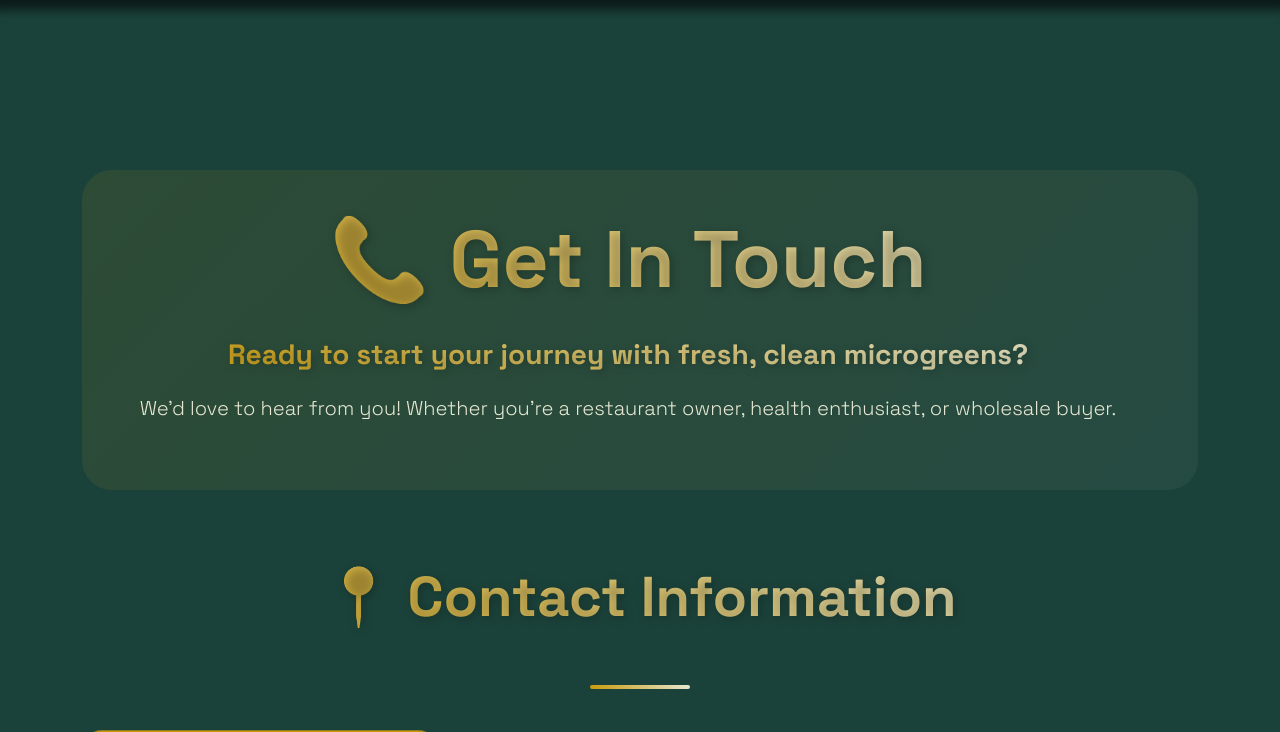
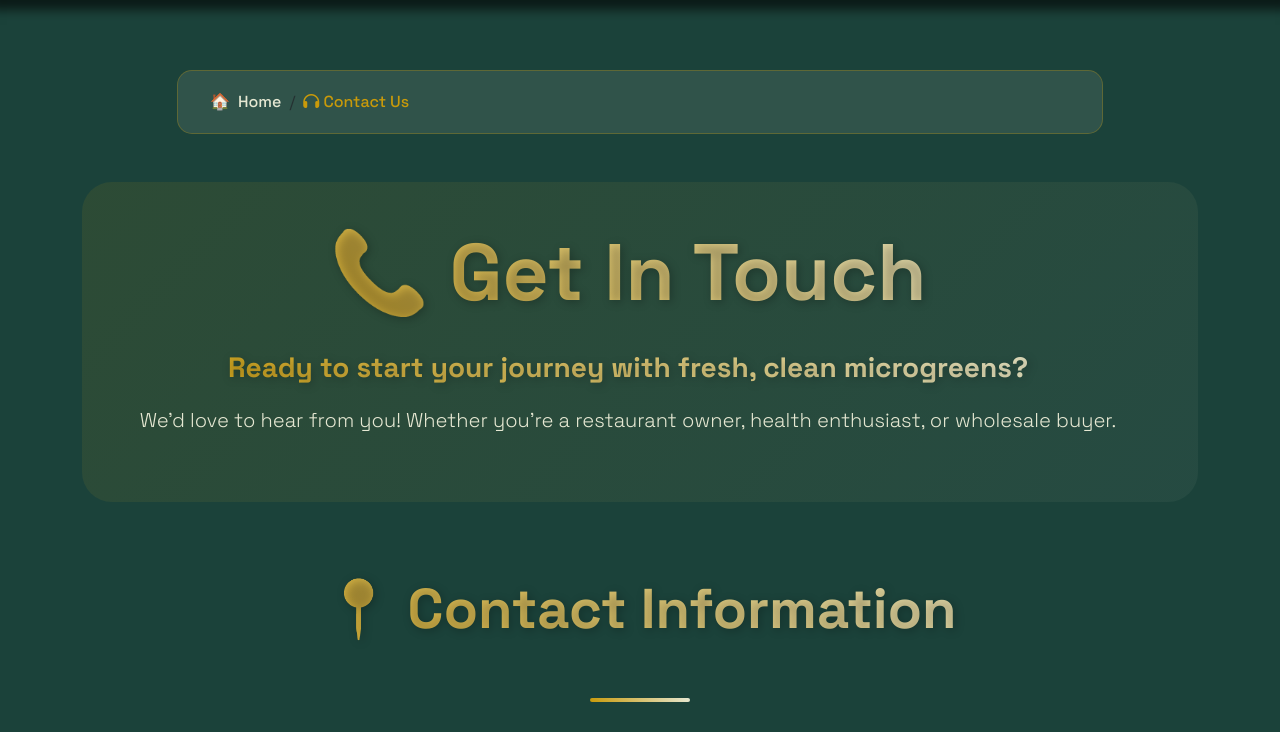
Before and after one commit to sanloop-akshay/SanloopMicroGreens, a Django app: template templates/main/contact.htm in a window 1280 px wide. Shown: the part 196-928 px from the top of the page. Run offline with Django 4.2, Linux system fonts and the light colour scheme; the template is opened without the code that fills it, so the values that code supplies are empty.

Commit message:
Added Breadcrumb for mostly finished pages

```diff
--- a/APP/views.py
+++ b/APP/views.py
@@ -25,7 +25,7 @@ def categories(request):
 def productCategory(request,productCategory):
     if Product.objects.filter(category=productCategory):
         productCategoryData = Product.objects.filter(category=productCategory)
-        return render(request,"main/products.htm",{'productCategoryData':productCategoryData})
+        return render(request,"main/products.htm",{'productCategoryData':productCategoryData,'productCategory':productCategory})
     else:
         return redirect("categories")
 
--- a/templates/main/contact.htm
+++ b/templates/main/contact.htm
@@ -5,7 +5,30 @@ Contact Us | SL Micro Greens
 
 {% block content %}
 {% include "utils/navbar.htm" %}
-<div class="container" style="margin-top: 170px;">
+<div class="container" style="margin-top: 70px;">
+            <div class="row justify-content-center mb-5">
+        <div class="col-lg-11 col-xl-10">
+            <nav aria-label="breadcrumb">
+                <ol class="breadcrumb d-flex align-items-center"
+                    style="background: rgba(230, 232, 211, 0.1); padding: 1.2rem 2rem;
+                           border-radius: 15px; border: 1px solid rgba(201, 154, 10, 0.3);
+                           margin-bottom: 0;">
+                    <li class="breadcrumb-item d-flex align-items-center">
+                        <a href="{% url 'home' %}" class="cream-text hover-gold d-flex align-items-center"
+                           style="text-decoration: none; font-weight: 500; gap: 0.5rem;">
+                            🏠 <span>Home</span>
+                        </a>
+                    </li>
+
+                    <li class="breadcrumb-item d-flex align-items-center">
+                        <span class="gold-text" style="font-weight: 500;"><i class="fa fa-headphones"></i> Contact Us</span>
+                    </li>
+
+                </ol>
+            </nav>
+        </div>
+    </div>
+
     <div class="hero-section">
         <div class="row w-100 align-items-center">
             <div class="col-12 text-center">
```
Also changed, not shown: templates/main/categories.htm (+24 -1 lines), templates/main/products.htm (+29 -0 lines).
